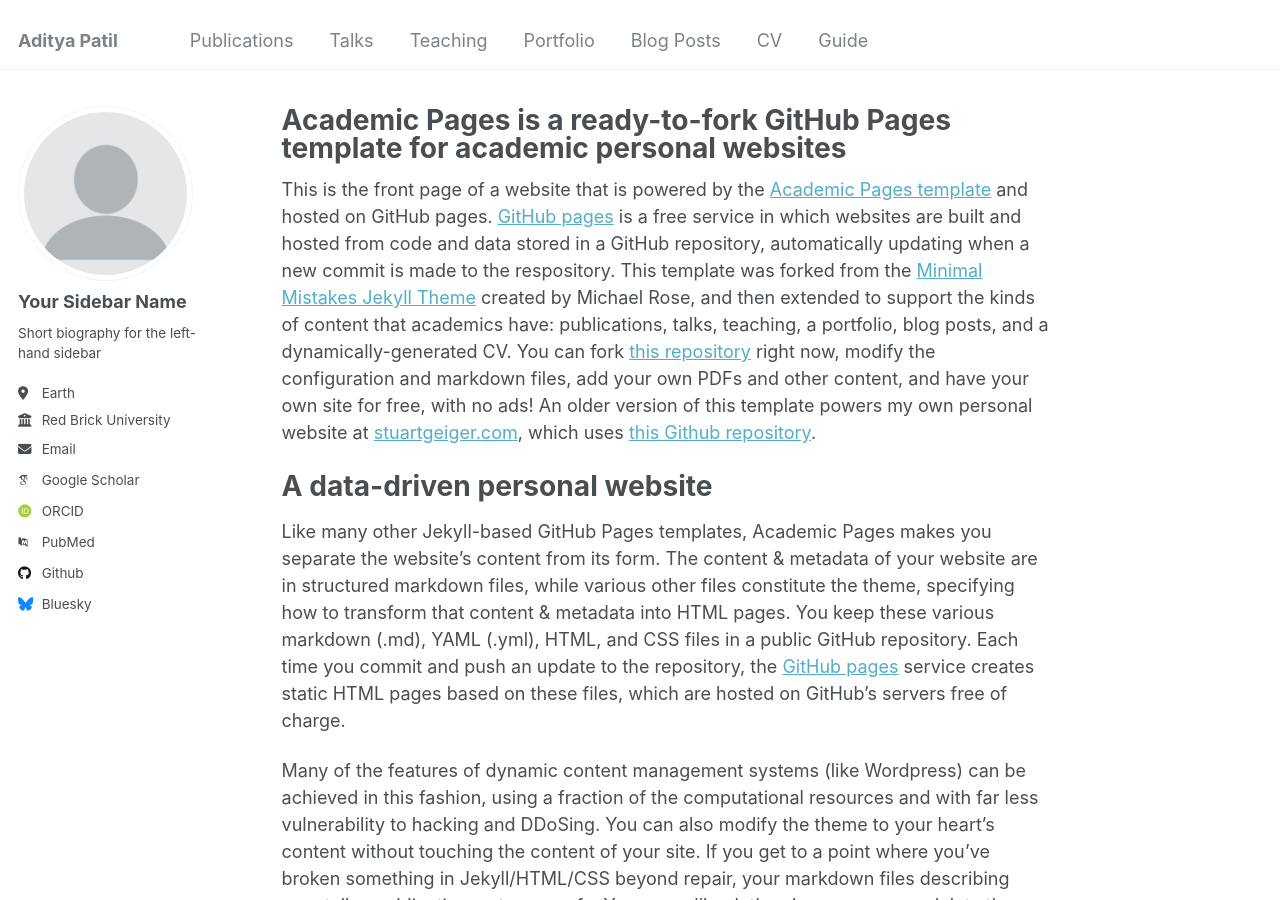
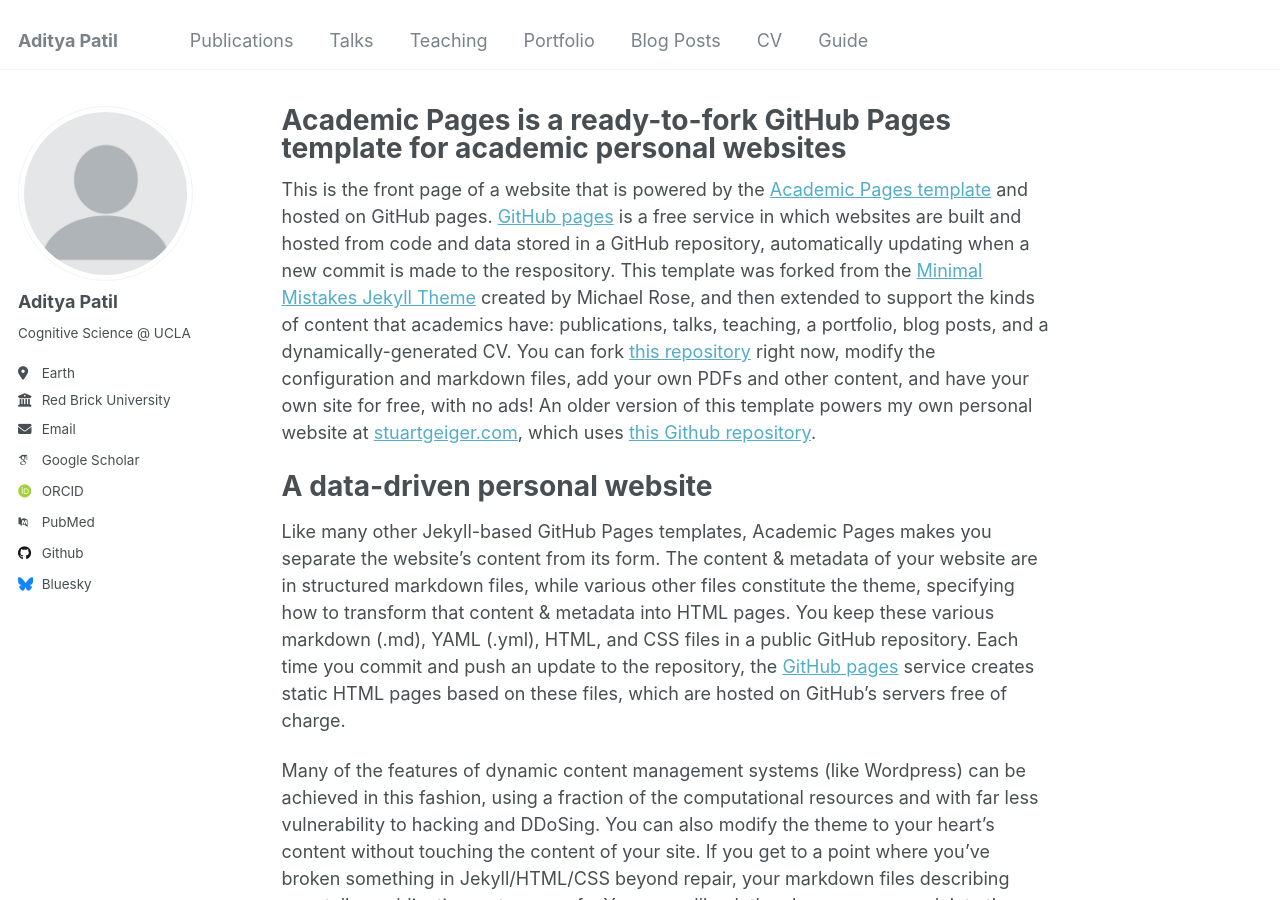
Before and after one commit to AdityaPatil-R/AdityaPatil-R.github.io, a Jekyll site: the page built from _pages/about.md, in a window 1280 px wide and 900 px high. Built offline with Jekyll 4.4.1, drawn with Linux system fonts in a browser that asks for light colours; some web fonts are replaced.

Commit message:
Editing bio

```diff
--- a/_config.yml
+++ b/_config.yml
@@ -22,9 +22,9 @@ repository               : "academicpages/academicpages.github.io"
 author:
   # Biographic information
   avatar           : "profile.png"
-  name             : "Your Sidebar Name"
+  name             : "Aditya Patil"
   pronouns         : # example: "she/her"
-  bio              : "Short biography for the left-hand sidebar"
+  bio              : "Cognitive Science @ UCLA"
   location         : "Earth"
   employer         : "Red Brick University"
   uri              : # URL
```
